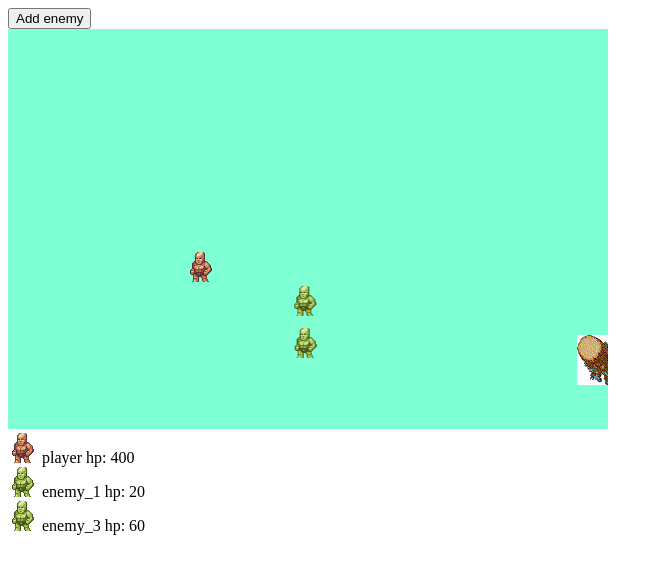
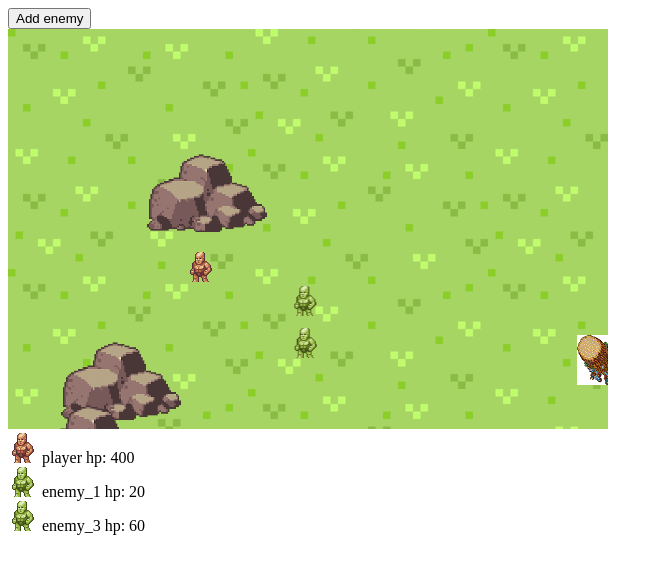
Before and after one commit to xdagadsx/The-Miners-battle, a plain HTML site: page index.html in a window 1280 px wide. Shown: the whole page, without its empty margins (0-663 px from the left). Drawn offline with Linux system fonts and the light colour scheme.

Commit message:
Updating game background and adding more barriers

```diff
--- a/game.js
+++ b/game.js
@@ -29,6 +29,9 @@ function game() {
         that.addPlayer(new enemy());
         that.addPlayer(new enemy());
         that.addBarrier(new barrier('images/tree.png'));
+        that.addBarrier(new barrier('images/rock.png'));
+        that.addBarrier(new barrier('images/rock.png'));
+        that.addBarrier(new barrier('images/rock.png'));
 
         that.gameConfig.onGameInitialized(that.playerInfos.map(pi => pi.player));
         window.setInterval(updateGame, 1000 / FPS);
--- a/index.html
+++ b/index.html
@@ -10,7 +10,7 @@
         <button onclick="gameObject.addPlayer(new enemy())">Add enemy</button>
     </section>
     <section>
-        <canvas id='gameCanvas' width="600" height="400" style="background-color: aquamarine"> </canvas>
+        <canvas id='gameCanvas' width="600" height="400" style="background-image: url(images/grass_background.png); width: 600; height: 400"> </canvas>
     </section>
     <aside>
         <div id='playersStats' />
```
Also changed, not shown: images/grass_background.png (added), images/rock.png (added).
